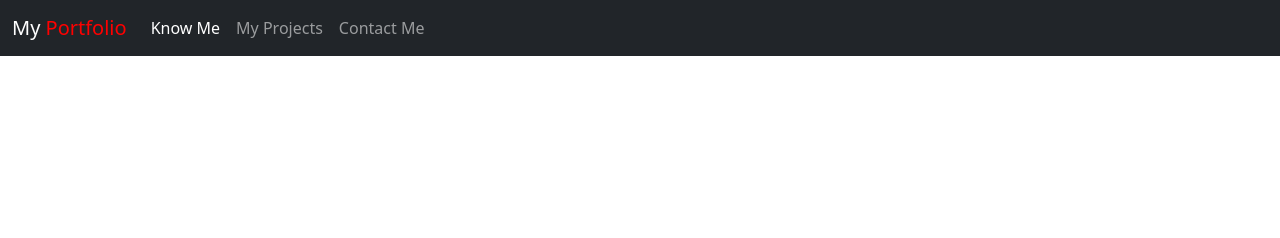
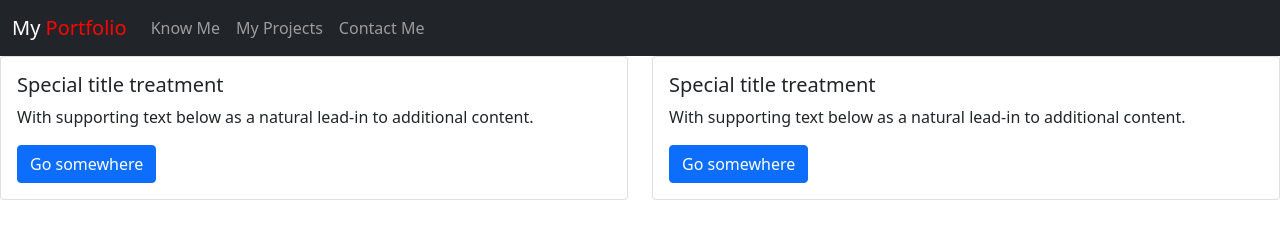
Before and after one commit to Himanshu-Bhalla-2002/my-portfolio, a plain HTML site: page projects.html in a window 1280 px wide. Drawn offline with nearby package versions, Linux system fonts and the light colour scheme.

Commit message:
adding contact.html

```diff
--- a/projects.html
+++ b/projects.html
@@ -22,7 +22,7 @@
           <div class="collapse navbar-collapse" id="navbarSupportedContent">
             <ul class="navbar-nav me-auto mb-2 mb-lg-0">
               <li class="nav-item">
-                <a class="nav-link active" aria-current="page" href="about.html">Know Me</a>
+                <a class="nav-link " aria-current="page" href="about.html">Know Me</a>
               </li>
               <li class="nav-item">
                 <a class="nav-link" href="projects.html">My Projects</a>
@@ -36,6 +36,30 @@
           </div>
         </div>
       </nav>
+
+
+      <div class="row">
+        <div class="col-sm-6">
+          <div class="card">
+            <div class="card-body">
+              <h5 class="card-title">Special title treatment</h5>
+              <p class="card-text">With supporting text below as a natural lead-in to additional content.</p>
+              <a href="#" class="btn btn-primary">Go somewhere</a>
+            </div>
+          </div>
+        </div>
+        <div class="col-sm-6">
+          <div class="card">
+            <div class="card-body">
+              <h5 class="card-title">Special title treatment</h5>
+              <p class="card-text">With supporting text below as a natural lead-in to additional content.</p>
+              <a href="#" class="btn btn-primary">Go somewhere</a>
+            </div>
+          </div>
+        </div>
+      </div>
+
+
     <!-- Optional JavaScript; choose one of the two! -->
 
     <!-- Option 1: Bootstrap Bundle with Popper -->
```
Also changed, not shown: contact.html (+20 -0 lines).
